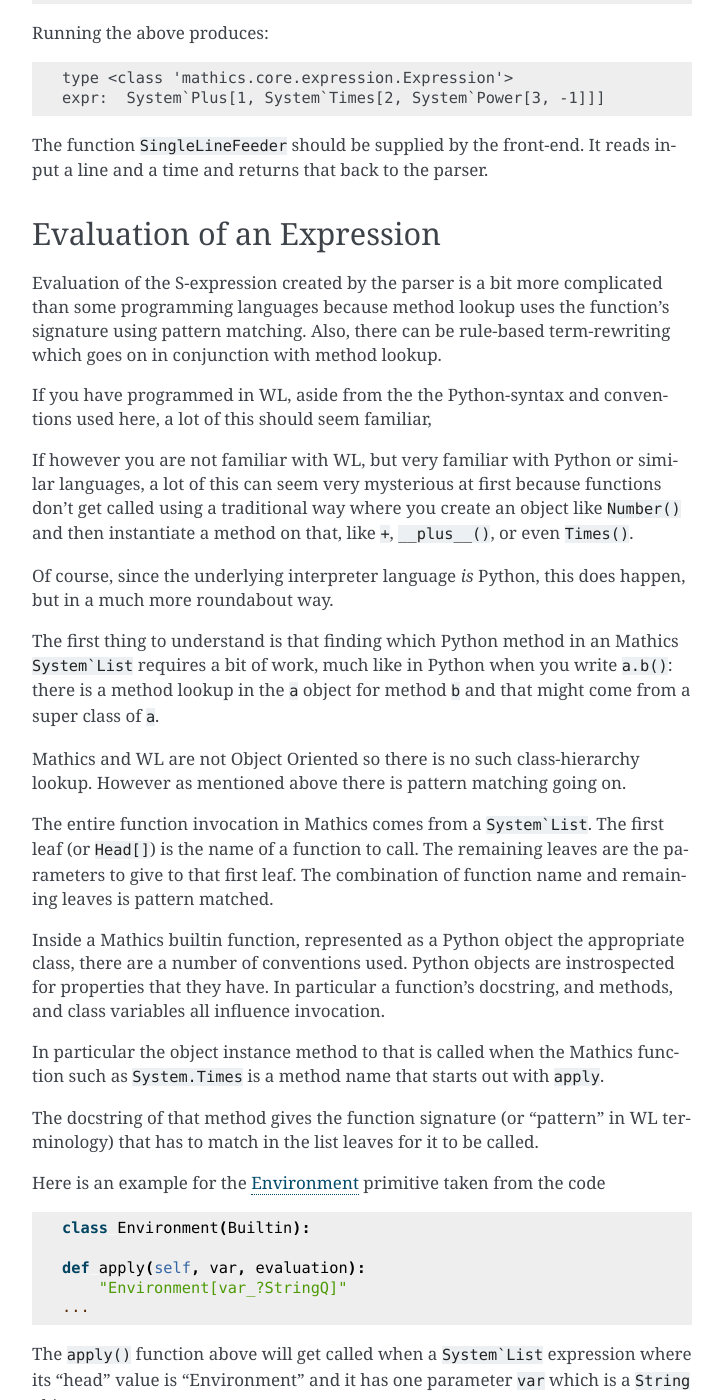
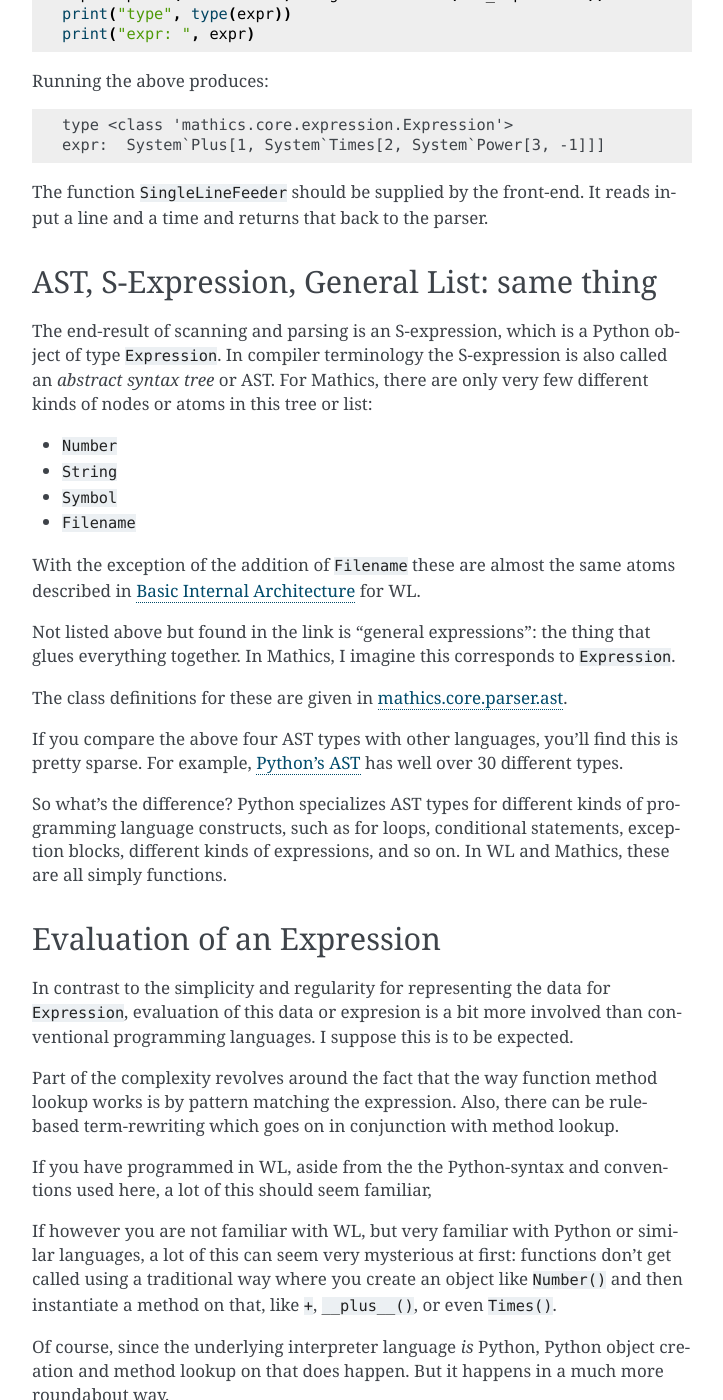
Before and after one commit to Mathics3/mathics-development-guide, a Sphinx documentation site: the page built from docs/developing-code/code-overview.rst, in a window 1280 px wide and 1400 px high, scrolled down 1851 px. Shown: the whole window, without its empty margins (388-1111 px from the left). Built offline with Sphinx 7.4.7, drawn with Linux system fonts in a browser that asks for light colours; some of the changed text lies outside the part shown.

```diff
--- a/docs/developing-code/code-overview.rst
+++ b/docs/developing-code/code-overview.rst
@@ -13,28 +13,30 @@
 * the string is parsed to FullForm
 * The full form S-expression is interpreted
 * The result, also an S-expression, is formatted to the kind of
-  output desired
+  output desired.
 
 However each of the above steps can be involved, so we break these
-down below
+down below.
 
 Scanning and Parsing
 ====================
 
-All parsing routines are located in `mathics-core-parser <https://github.com/mathics/Mathics/tree/master/mathics/core/parser>`_.
+All parsing routines are located in `mathics.core.parser <https://github.com/mathics/Mathics/tree/master/mathics/core/parser>`_.
 
 See the ``README.md`` that appears in that directory for detailed information on how scanning and parsing works.
 
-You won't find much on the scanner there. There are two passes made in
-the scanner, a "pre-scan" in found in
-`mathics-core-parser-prescanner
+You won't find much on the scanner there, so we'll describe a little
+bit here.  There are two passes made in the scanner, a "pre-scan" in
+found in `mathics.core.parser.prescanner
 <https://github.com/mathics/Mathics/blob/master/mathics/core/parser/prescanner.py>`_
 which converts some WL-specific character codes to character or long
-names and the tokenizer after that which breaks up a string into
-*tokens*, classifications of a sequence of characters, which is then
-as the atoms on which the parser pattern matches on.
+names and the `mathics.core.parser.tokeniser
+<https://github.com/mathics/Mathics/blob/master/mathics/core/parser/tokeniser.py>`_
+which runs after that. The tokenizer breaks up a string into *tokens*,
+classifications of a sequence of characters, which is then as the
+atoms on which the parser pattern matches on.
 
-There is a bit written in ``README.md`` on parsing so we won't
+There is a bit written in ``README.md`` on parsing, so we won't
 describe that, but the main points are:
 
 * The parser is recursive descent
@@ -102,72 +104,127 @@
 It reads input a line and a time and returns that back to the parser.
 
 
+AST, S-Expression, General List: same thing
+============================================
+
+The end-result of scanning and parsing is an S-expression, which is a
+Python object of type ``Expression``. In compiler terminology the
+S-expression is also called an *abstract syntax tree* or AST. For
+Mathics, there are only very few different kinds of nodes or atoms in this
+tree or list:
+
+* ``Number``
+* ``String``
+* ``Symbol``
+* ``Filename``
+
+With the exception of the addition of ``Filename`` these are
+almost the same atoms described in `Basic Internal Architecture
+<https://reference.wolfram.com/language/tutorial/TheInternalsOfTheWolframSystem.html#6608>`_
+for WL.
+
+Not listed above but found in the link is "general expressions": the
+thing that glues everything together. In Mathics, I imagine this
+corresponds to ``Expression``.
+
+The class definitions for these are given in `mathics.core.parser.ast
+<https://github.com/mathics/Mathics/tree/master/mathics/core/parser.ast>`_.
+
+If you compare the above four AST types with other languages, you'll
+find this is pretty sparse. For example, `Python's AST
+<https://docs.python.org/3/library/ast.html>`_ has well over 30
+different types.
+
+So what's the difference? Python specializes AST types for different
+kinds of programming language constructs, such as for loops,
+conditional statements, exception blocks, different kinds of
+expressions, and so on. In WL and Mathics, these are all simply
+functions.
+
 Evaluation of an Expression
 ===========================
 
-Evaluation of the S-expression created by the parser is a bit more
-complicated than some programming languages because method lookup uses
-the function's signature using pattern matching. Also, there can be
-rule-based term-rewriting which goes on in conjunction with method
-lookup.
+In contrast to the simplicity and regularity for representing the data
+for ``Expression``, evaluation of this data or expresion is a bit more
+involved than conventional programming languages. I suppose this is to
+be expected.
+
+Part of the complexity revolves around the fact that the way function
+method lookup works is by pattern matching the expression. Also, there
+can be rule-based term-rewriting which goes on in conjunction with
+method lookup.
 
 If you have programmed in WL, aside from the the Python-syntax and
 conventions used here, a lot of this should seem familiar,
 
 If however you are not familiar with WL, but very familiar with Python
-or similar languages, a lot of this can seem very mysterious at first
-because functions don't get called using a traditional way where you
-create an object like ``Number()`` and then instantiate a method on
-that, like ``+``, ``__plus__()``, or even ``Times()``.
+or similar languages, a lot of this can seem very mysterious at first:
+functions don't get called using a traditional way where you create an
+object like ``Number()`` and then instantiate a method on that, like
+``+``, ``__plus__()``, or even ``Times()``.
 
-Of course, since the underlying interpreter language *is* Python, this
-does happen, but in a much more roundabout way.
+Of course, since the underlying interpreter language *is* Python,
+Python object creation and method lookup on that does happen. But it
+happens in a much more roundabout way.
 
-The first thing to understand is that finding which Python method in
-an Mathics ``System`List`` requires a bit of work, much like in Python when you write
-``a.b()``: there is a method lookup in the ``a`` object for method
-``b`` and that might come from a super class of ``a``.
+For Python and Object-Oriented programmers, you can find some of the
+indirectness in OO's "method dispatch". In Python or any
+Object-Oriented programming language, when you write ``a.b()``: there
+is a method lookup in the ``a`` object for method ``b`` and that might
+come from one of the super classes of ``a``.
 
-Mathics and WL are not Object Oriented so there is no such class-hierarchy lookup.
-However as mentioned above there is pattern matching going on.
+Mathics and WL are not Object Oriented so there is no such
+class-hierarchy lookup.  However, as mentioned above, pattern matching
+is used to decide which method in an object to call.
 
-The entire function invocation in Mathics comes from a ``System`List``. The first leaf
-(or ``Head[]``) is the name of a function to call. The remaining
-leaves are the parameters to give to that first leaf.  The combination
-of function name and remaining leaves is pattern matched.
+Function Name to Python method lookup
+--------------------------------------
 
-Inside a Mathics builtin function, represented as a Python object the
-appropriate class, there are a number of conventions used. Python
-objects are instrospected for properties that they have. In particular a function's
-docstring, and methods, and class variables all influence invocation.
+When an ``Expression`` has not been rewritten, entire function
+invocation in Mathics comes from the first leaf (or ``Head[]``) which
+should be a ``Symbol``. In Python this will be a class some sort, such
+as ``Builtin`` or ``Predefined`` or ``SympyFunction``. These classes
+are described in a later section.
 
-In particular the object instance method to that is called when the
-Mathics function such as ``System.Times`` is a method name that starts
-out with ``apply``.
+The remaining leaves of the ``Expression`` are the parameters to give
+to an ``apply`` method.
 
-The docstring of that method gives the function signature (or
-"pattern" in WL terminology) that has to match in the list leaves for
-it to be called.
+To figure out which ``apply`` method in the class object to call, each
+method's document string (or docstring) is consulted.
 
-Here is an example for the `Environment <https://reference.wolfram.com/language/ref/Environment.html>`_ primitive taken from the code
+As we go along we'll describe other conventions that are used that are
+crucial in getting the interpreter work properly. But for now, just
+remember that there is a method name in a Mathics function class that
+begins with ``apply``, and its docstring is used to figure out whether
+the leaves of the list are applicable to that function.
+
+Here is an example for the `Environment
+<https://reference.wolfram.com/language/ref/Environment.html>`_
+primitive taken from the code
 
 .. code-block:: python
 
    class Environment(Builtin):
 
    def apply(self, var, evaluation):
-       "Environment[var_?StringQ]"
+       """Environment[var_?StringQ]"""
    ...
 
-The ``apply()`` function above will get called when a ``System`List`` expression where its "head" value is "Environment" and
-it has one parameter ``var`` which is a ``String`` object.
+The ``apply()`` function above will get called when finding a
+``Expression`` whose ``Head`` value is ``Environment`` and it has one
+leaf or parameter which which we will call ``var``.  That leaf or
+parameter should also much be a ``String`` object.
 
-For more information functions with patterns see `Functions and
-Programs
+For more information describing Mathics function signatures that are
+used in the ``apply`` method's docstring , see `Functions and Programs
 <https://reference.wolfram.com/language/tutorial/FunctionsAndPrograms.html>`_
-and `Patterns <https://reference.wolfram.com/language/tutorial/Patterns.html>`_.
+and `Patterns
+<https://reference.wolfram.com/language/tutorial/Patterns.html>`_.
 
-Online and printed documentation for builtin Environment comes from the docstring for ``class Environment`` if that exists.
+Function Name Descriptions
+--------------------------
+
+Online and printed documentation for builtin ``Environment`` comes from the docstring for ``class Environment`` if that exists.
 In the example above, it was omitted. Here is what it looks like in the actual code.
 
 .. code-block:: python
@@ -209,15 +266,23 @@
 
    definitions = Definitions(add_builtin=True)
    str_expression = "1 + 2 / 3"
-   expr = parse(self.definitions, SingleLineFeeder(str_expression))
+   expr = parse(definitions, SingleLineFeeder(str_expression))
 
    # This code is new...
 
+   from mathics.core.evaluation import Evaluation
    evaluation = Evaluation(definitions=definitions, catch_interrupt=False)
    last_result = expr.evaluate(evaluation)
 
    print("type", type(last_result))
    print("expr: ", last_result)
+
+Running the above produces:
+
+::
+
+   type <class 'mathics.core.expression.Rational'>
+   expr:  5/3
 
 All of the above is wrapped nicely in the module ``mathics.session`` which
 performs the above. So here is an equivalent program:
@@ -225,6 +290,7 @@
 .. code-block:: python
 
     from mathics.session import session
+    str_expression = "1 + 2 / 3"
     result = session.evaluate(str_expression)
 
 
```
Also changed, not shown: README.md (+3 -0 lines).
